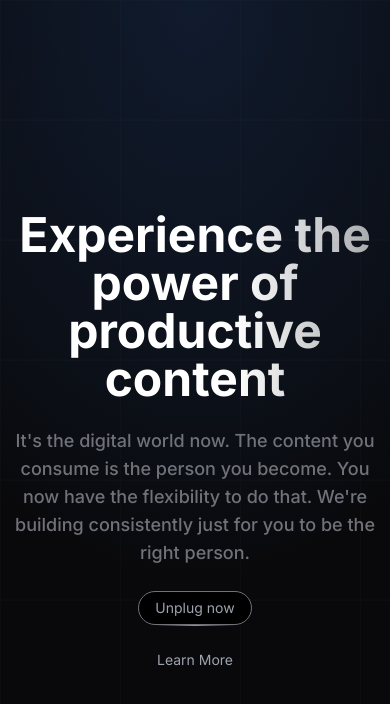
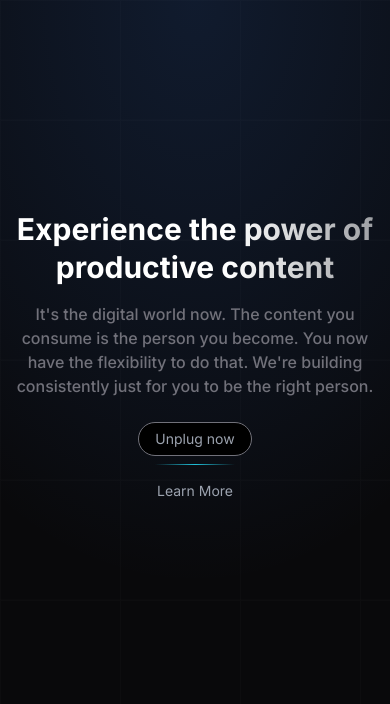
Before and after one commit to jayprakash25/Digital-Detox, a Next.js app: page / in a window 390 px wide. Shown: the top 704 px of the page. Built offline with nearby package versions, Linux system fonts and the light colour scheme.

Commit message:
responsive

```diff
--- a/src/app/page.tsx
+++ b/src/app/page.tsx
@@ -3,6 +3,7 @@
 import { motion } from "framer-motion";
 import { useState, useEffect } from "react";
 import dynamic from  'next/dynamic'
+import HeroSection from "@/components/landingpage/HeroSection";
 
 
 const DynamicStars = dynamic(() => import('@/components/Stars'), { ssr: false })
@@ -24,36 +25,7 @@ export default function Component() {
       ></div>
       <DynamicStars/>
 
-      <div className="absolute top-1/4 max-w-3xl text-center  left-0 right-0 m-auto">
-      <h1
-      className="text-5xl xl:text-7xl font-bold"
-      style={{
-        background: "linear-gradient(to right, #fff 60%, rgba(255, 255, 255, 0.8) 80%, rgba(255, 255, 255, 0.6) 100%)",
-        WebkitBackgroundClip: "text",
-        WebkitTextFillColor: "transparent",
-        backgroundClip: "text",
-        color: "transparent", // For fallback
-      }}
-    >
-      Experience the power of productive content
-    </h1>
-        <p className="text-[#71717a] mt-6 text-lg md:text-xl  font-medium">
-          It&apos;s the digital world now. The content you consume is the person
-          you become. You now have the flexibility to do that. We&apos;re
-          building consistently just for you to be the right person.
-        </p>
-
-        <div className="flex flex-col mt-6 items-center justify-center">
-        <button className="px-4 py-1.5  rounded-full text-gray-400 bg-black  border-[#71717a] border text-sm">Unplug now</button>
-        <span className=" h-px w-20 bg-gradient-to-r from-cyan-400/0 via-cyan-400/90 to-cyan-400/0 transition-opacity duration-500 group-hover:opacity-40"></span>
-      </div>
-
-      <div className="mt-6">
-        <p className="text-gray-400 cursor-pointer hover:text-white transition duration-300 ease-in-out text-sm">
-        Learn More
-        </p>
-      </div>
-      </div>
+     <HeroSection/>
 
 
     </div>
--- /dev/null
+++ b/src/components/landingpage/HeroSection.tsx
@@ -0,0 +1,40 @@
+import React from 'react'
+
+const HeroSection = () => {
+  return (
+    <div className="absolute top-1/4 w-full px-4 sm:px-6 md:px-8 max-w-3xl xl:max-w-4xl text-center left-0 right-0 m-auto">
+      <h1
+        className="text-3xl sm:text-4xl md:text-5xl lg:text-6xl xl:text-7xl font-bold leading-tight"
+        style={{
+          background: "linear-gradient(to right, #fff 60%, rgba(255, 255, 255, 0.8) 80%, rgba(255, 255, 255, 0.6) 100%)",
+          WebkitBackgroundClip: "text",
+          WebkitTextFillColor: "transparent",
+          backgroundClip: "text",
+          color: "transparent", // For fallback
+        }}
+      >
+        Experience the power of productive content
+      </h1>
+      <p className="text-[#71717a] mt-4 sm:mt-6 text-base sm:text-lg md:text-xl font-medium">
+        It&apos;s the digital world now. The content you consume is the person
+        you become. You now have the flexibility to do that. We&apos;re
+        building consistently just for you to be the right person.
+      </p>
+
+      <div className="flex flex-col mt-6 sm:mt-8 items-center justify-center">
+        <button className="px-4 py-1.5 rounded-full text-gray-400 bg-black border-[#71717a] border text-sm sm:text-base hover:text-white transition duration-300 ease-in-out">
+          Unplug now
+        </button>
+        <span className="h-px w-20 mt-2 bg-gradient-to-r from-cyan-400/0 via-cyan-400/90 to-cyan-400/0 transition-opacity duration-500 group-hover:opacity-40"></span>
+      </div>
+
+      <div className="mt-4 sm:mt-6">
+        <p className="text-gray-400 cursor-pointer hover:text-white transition duration-300 ease-in-out text-sm sm:text-base">
+          Learn More
+        </p>
+      </div>
+    </div>
+  )
+}
+
+export default HeroSection
```
